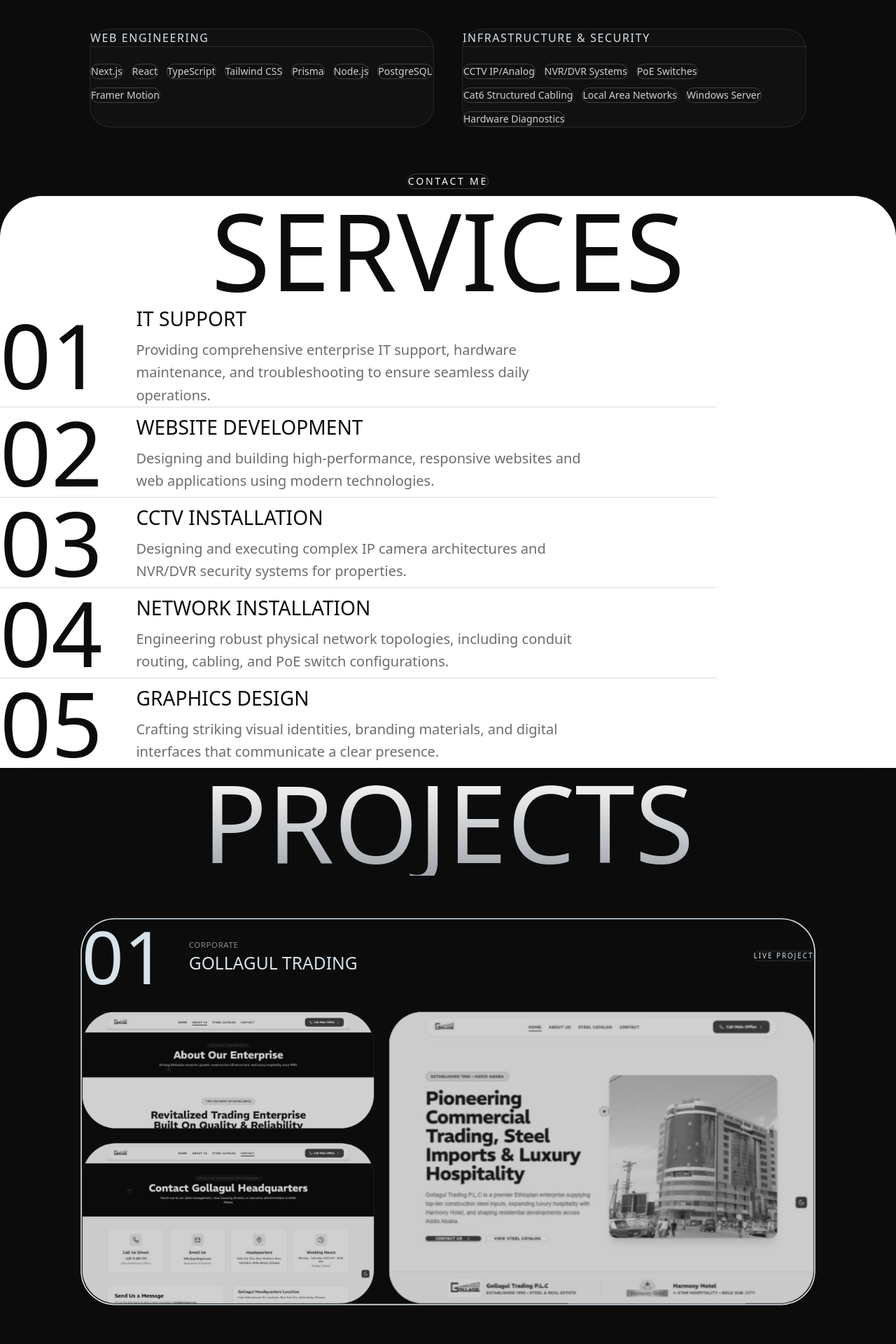
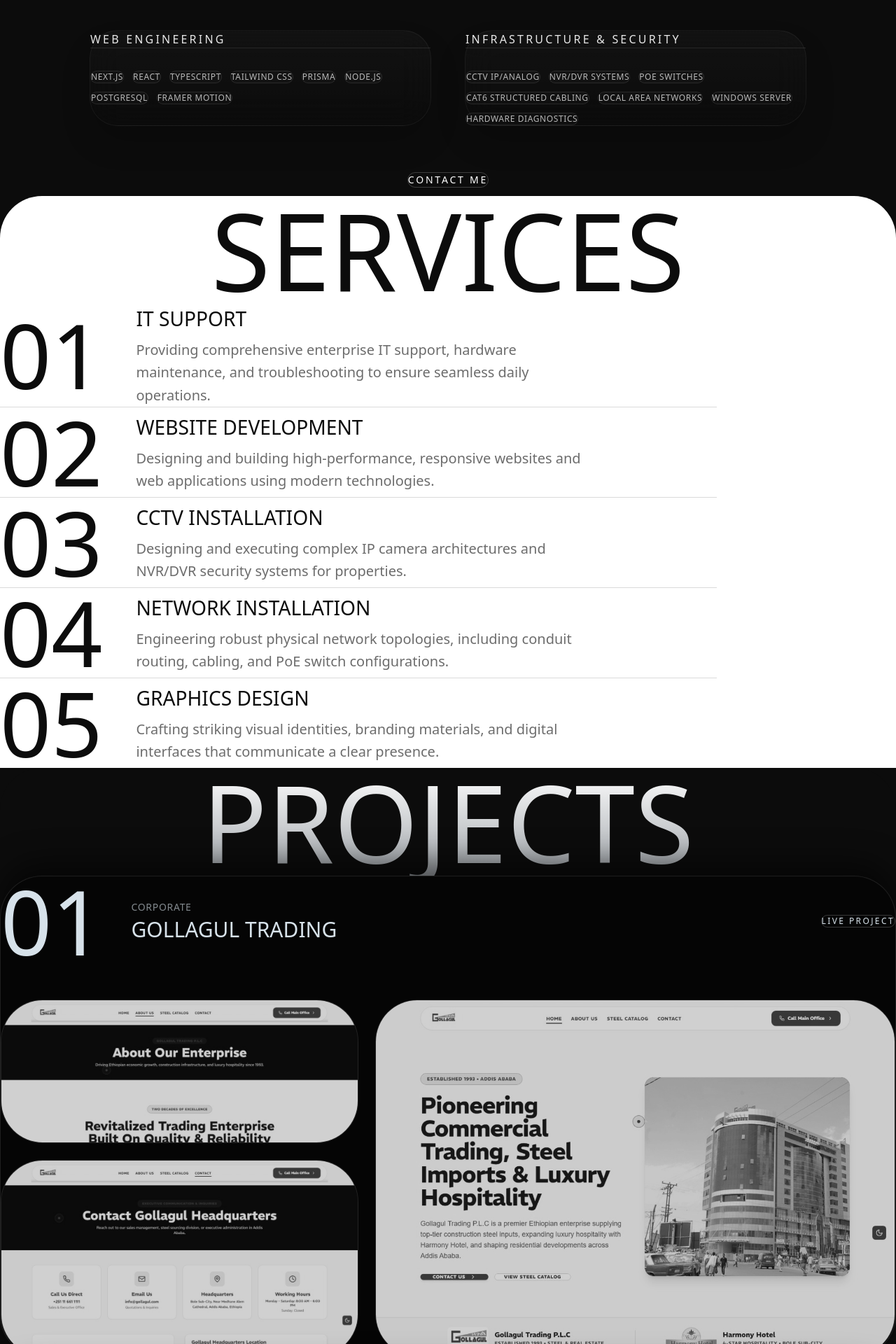
Before and after one commit to Tse12ga/Tsegaye, a Next.js app: page / in a window 1280 px wide. Shown: the part 1320-3240 px from the top of the page at 70% size. Built offline with nearby package versions, Linux system fonts and the light colour scheme; a web font is replaced by a local one.

Commit message:
Fix project cards scrolling and upgrade tech stack to glassmorphism

```diff
--- a/app/page.tsx
+++ b/app/page.tsx
@@ -179,23 +179,31 @@
         </FadeIn>
 
         {/* Tech Stack Grid */}
-        <FadeIn delay={0.4} y={30} className="w-full mt-8">
-          <div className="flex flex-col md:flex-row gap-6 md:gap-10 w-full">
+        <FadeIn delay={0.4} y={30} className="w-full mt-12 sm:mt-16">
+          <div className="flex flex-col md:flex-row gap-8 md:gap-12 w-full">
             {/* Software */}
-            <div className="flex-1 bg-neutral-900/50 border border-white/10 rounded-[30px] p-8 sm:p-10 flex flex-col gap-6">
-              <h3 className="text-[#D7E2EA] font-serif font-light uppercase tracking-widest border-b border-white/10 pb-4">Web Engineering</h3>
-              <div className="flex flex-wrap gap-3">
+            <div className="flex-1 bg-gradient-to-b from-white/[0.03] to-transparent border border-white/5 backdrop-blur-xl rounded-[40px] p-8 sm:p-12 flex flex-col gap-8 shadow-2xl">
+              <h3 className="text-white/90 font-serif font-light uppercase tracking-[0.2em] border-b border-white/10 pb-6 text-sm sm:text-base">
+                Web Engineering
+              </h3>
+              <div className="flex flex-wrap gap-2 sm:gap-3">
                 {["Next.js", "React", "TypeScript", "Tailwind CSS", "Prisma", "Node.js", "PostgreSQL", "Framer Motion"].map(tech => (
-                  <span key={tech} className="px-4 py-2 border border-white/20 rounded-full text-sm font-medium text-white/80">{tech}</span>
+                  <span key={tech} className="px-5 py-2.5 bg-white/[0.02] border border-white/10 rounded-full text-xs font-sans font-light text-white/70 uppercase tracking-wider">
+                    {tech}
+                  </span>
                 ))}
               </div>
             </div>
             {/* Hardware */}
-            <div className="flex-1 bg-neutral-900/50 border border-white/10 rounded-[30px] p-8 sm:p-10 flex flex-col gap-6">
-              <h3 className="text-[#D7E2EA] font-serif font-light uppercase tracking-widest border-b border-white/10 pb-4">Infrastructure & Security</h3>
-              <div className="flex flex-wrap gap-3">
+            <div className="flex-1 bg-gradient-to-b from-white/[0.03] to-transparent border border-white/5 backdrop-blur-xl rounded-[40px] p-8 sm:p-12 flex flex-col gap-8 shadow-2xl">
+              <h3 className="text-white/90 font-serif font-light uppercase tracking-[0.2em] border-b border-white/10 pb-6 text-sm sm:text-base">
+                Infrastructure & Security
+              </h3>
+              <div className="flex flex-wrap gap-2 sm:gap-3">
                 {["CCTV IP/Analog", "NVR/DVR Systems", "PoE Switches", "Cat6 Structured Cabling", "Local Area Networks", "Windows Server", "Hardware Diagnostics"].map(tech => (
-                  <span key={tech} className="px-4 py-2 border border-white/20 rounded-full text-sm font-medium text-white/80">{tech}</span>
+                  <span key={tech} className="px-5 py-2.5 bg-white/[0.02] border border-white/10 rounded-full text-xs font-sans font-light text-white/70 uppercase tracking-wider">
+                    {tech}
+                  </span>
                 ))}
               </div>
             </div>
@@ -246,19 +254,14 @@
   );
 };
 
-const ProjectCard = ({ proj, index, totalProjects, scrollYProgress }: any) => {
-  const targetScale = 1 - (totalProjects - 1 - index) * 0.03;
-  const start = index / totalProjects;
-  const end = (index + 1) / totalProjects;
+const ProjectCard = ({ proj, index }: any) => {
+  return (
+    <div
+      className="sticky w-full will-change-transform"
+      style={{ top: `calc(10vh + ${index * 20}px)` }}
+    >
+      <div className="w-full flex flex-col gap-8 sm:gap-12 bg-[#050505] border border-white/10 rounded-[40px] sm:rounded-[50px] md:rounded-[60px] p-6 sm:p-10 md:p-14 shadow-[0_-20px_40px_rgba(0,0,0,0.5)]">
 
-  const scale = useTransform(scrollYProgress, [start, end], [1, targetScale]);
-  const smoothScale = useSpring(scale, { stiffness: 100, damping: 20 });
-
-  return (
-    <motion.div
-      className="sticky top-24 md:top-32 rounded-[40px] sm:rounded-[50px] md:rounded-[60px] border-2 border-[#D7E2EA] bg-[#0C0C0C] p-4 sm:p-6 md:p-8 flex flex-col gap-6 sm:gap-8"
-      style={{ scale: smoothScale, top: `calc(6rem + ${index * 28}px)` }}
-    >
         <div className="flex flex-col sm:flex-row justify-between items-start sm:items-center gap-6">
           <div className="flex items-center gap-6 sm:gap-10">
             <span className="font-serif font-light text-[#D7E2EA] text-[clamp(3rem,10vw,140px)] leading-none">{proj.id}</span>
@@ -267,10 +270,13 @@
               <h3 className="uppercase text-[#D7E2EA] font-medium text-xl sm:text-2xl md:text-3xl">{proj.name}</h3>
             </div>
           </div>
+
           {proj.liveUrl !== "#" ? (
             <LiveProjectButton href={proj.liveUrl} />
           ) : (
-          <span className="px-8 py-3 text-sm font-medium uppercase tracking-widest text-[#D7E2EA]/50 border-2 border-[#D7E2EA]/20 rounded-full">Internal Project</span>
+            <span className="inline-block rounded-full border border-white/10 text-white/40 font-sans font-light uppercase tracking-[0.2em] px-8 py-3 text-xs bg-white/5">
+              Internal Project
+            </span>
           )}
         </div>
 
@@ -291,7 +297,9 @@
             </div>
           </div>
         </div>
-    </motion.div>
+
+      </div>
+    </div>
   );
 };
 
```
Lines whose indentation alone changed are shown as unchanged.
